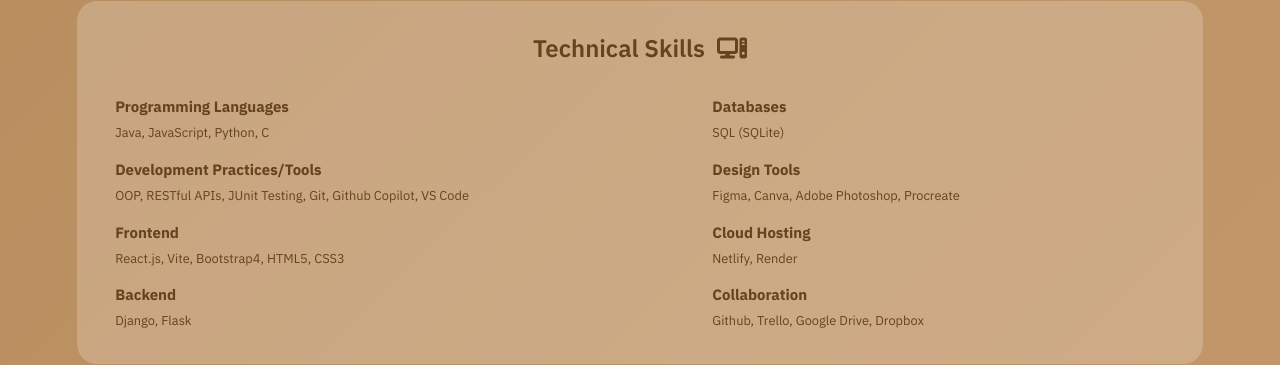
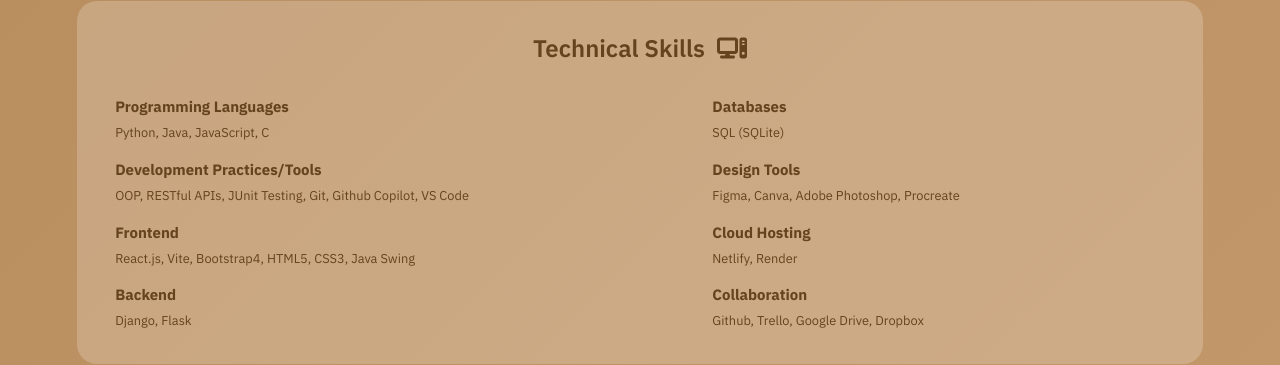
Before and after one commit to steph-xue/portfolio, a React (Vite) app: page /experiences in a window 1280 px wide. Shown: the part 573-938 px from the top of the page. Built offline with nearby package versions, Linux system fonts and the light colour scheme.

Commit message:
update technical skills

```diff
--- a/src/components/Experiences.jsx
+++ b/src/components/Experiences.jsx
@@ -148,11 +148,11 @@ function Experiences(props) {
                 <div className="skills-text">
                     <div className="skills-category skills-languages">
                         <h3 className="skills-category-title">Programming Languages</h3>
-                        <p className="skills-category-items">Java, JavaScript, Python, C</p>
+                        <p className="skills-category-items">Python, Java, JavaScript, C</p>
                     </div>
                     <div className="skills-category skills-frontend">
                         <h3 className="skills-category-title">Frontend</h3>
-                        <p className="skills-category-items">React.js, Vite, Bootstrap4, HTML5, CSS3</p>
+                        <p className="skills-category-items">React.js, Vite, Bootstrap4, HTML5, CSS3, Java Swing</p>
                     </div>
                     <div className="skills-category skills-backend">
                         <h3 className="skills-category-title">Backend</h3>
```
